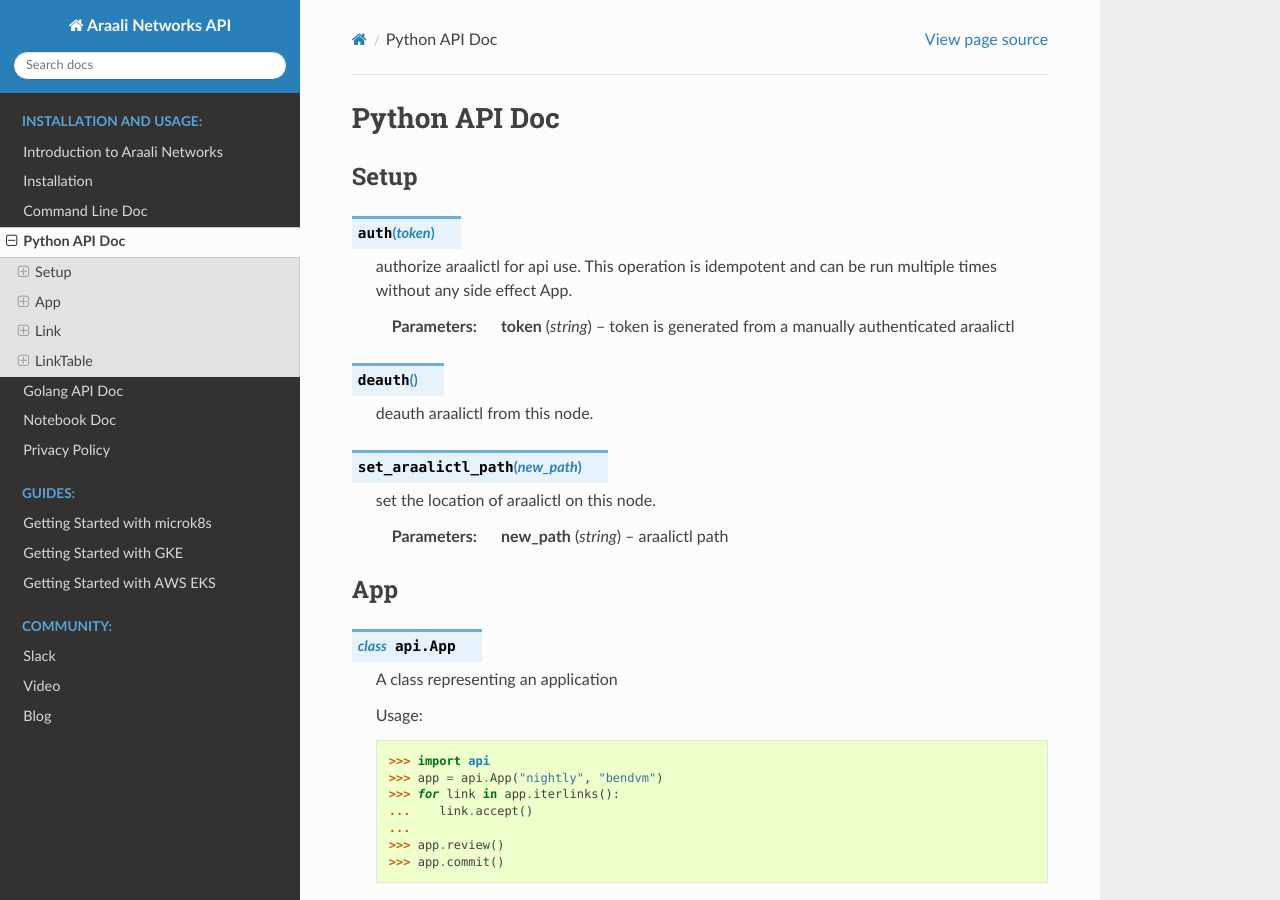
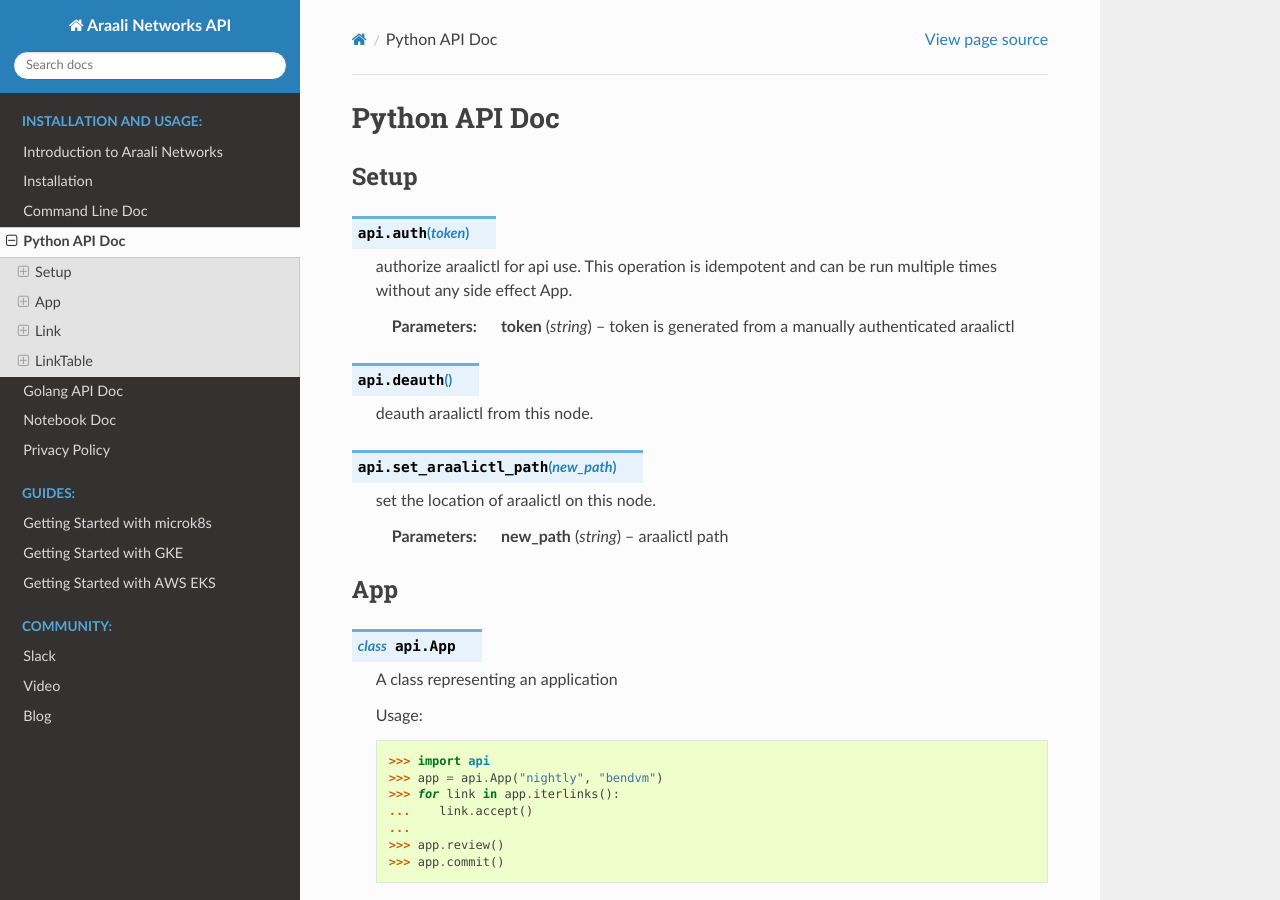
Before and after one commit to araalinetworks/api, a Sphinx documentation site: the page built from doc/source/araalictlpython.rst, in a window 1280 px wide and 900 px high. Built offline with Sphinx 7.4.7 and the Read the Docs theme 2.0.0, drawn with Linux system fonts in a browser that asks for light colours.

Commit message:
append api to global function names

```diff
--- a/doc/source/araalictlpython.rst
+++ b/doc/source/araalictlpython.rst
@@ -2,7 +2,7 @@
 ==============
 Setup
 -----
-.. function:: auth(token)
+.. function:: api.auth(token)
 
    authorize araalictl for api use. This operation is idempotent and can be run
    multiple times without any side effect App.
@@ -10,11 +10,11 @@
    :param token: token is generated from a manually authenticated araalictl
    :type token: string
 
-.. function:: deauth()
+.. function:: api.deauth()
 
    deauth araalictl from this node.
 
-.. function:: set_araalictl_path(new_path)
+.. function:: api.set_araalictl_path(new_path)
 
    set the location of araalictl on this node.
 
```
